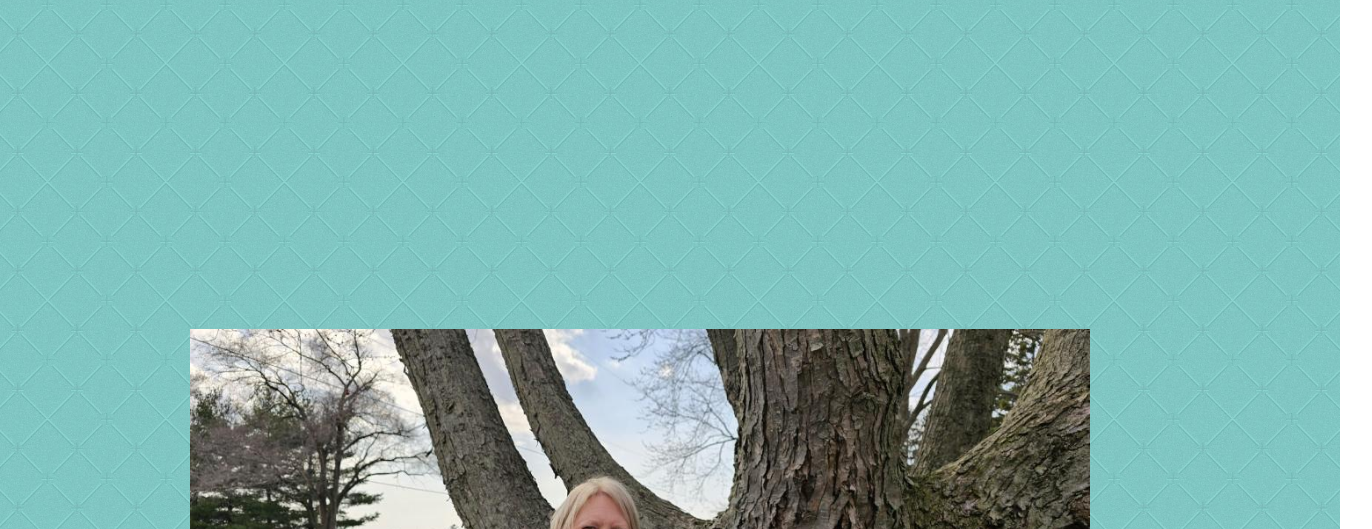
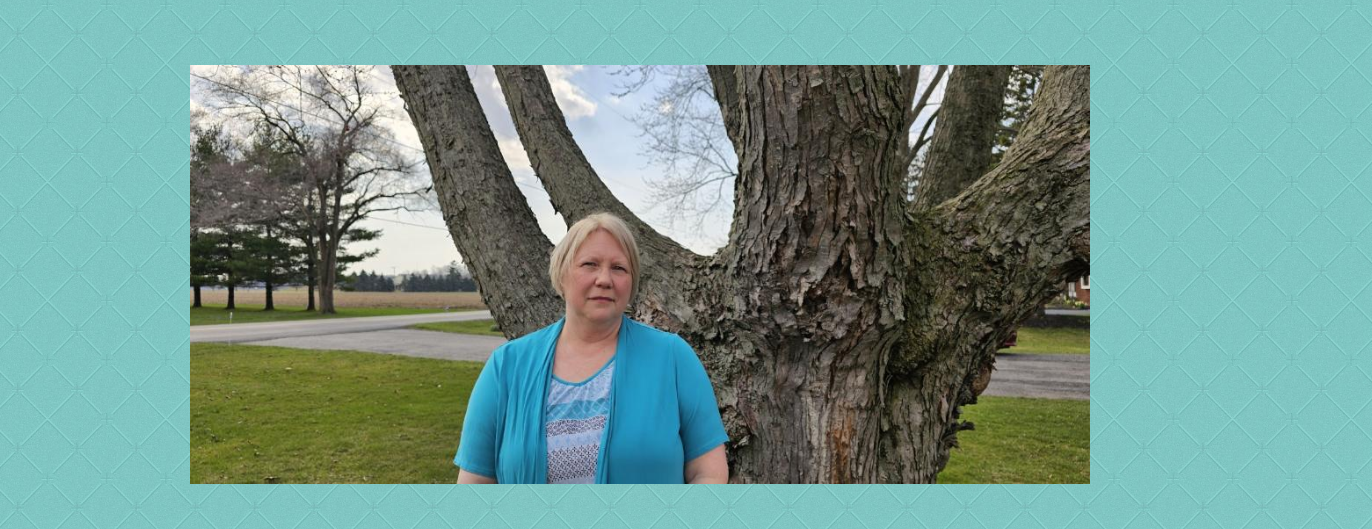
Before and after one commit to tlc67/tlc67.github.io, a plain HTML site: page index.html in a window 1280 px wide. Shown: the part 103-632 px from the top of the page, 1372 px wide, since content can reach past the window. Drawn offline with Linux system fonts and the light colour scheme.

Commit message:
css changes

```diff
--- a/style.css
+++ b/style.css
@@ -38,7 +38,7 @@ nav a {
   padding: 0;
 }
 header {
-  padding: 15em 0 2em 0;
+  padding: 5em 0 2em 0;
   display: flex;
   flex-direction: column;
   align-items: center;
@@ -47,8 +47,8 @@ header {
 header,
 main,
 footer {
-  margin: 1em auto;
-  max-width: 95%;
+  margin: 0em auto;
+  max-width: 90%;
 }
 header h1 {
   font-size: 3em;
@@ -224,7 +224,7 @@ h2 {
   z-index: 1;
 }
 .dropdown-content a {
-  color: ivory;
+  color: black;
   padding: 12px 16px;
   text-decoration: none;
   display: block;
```
